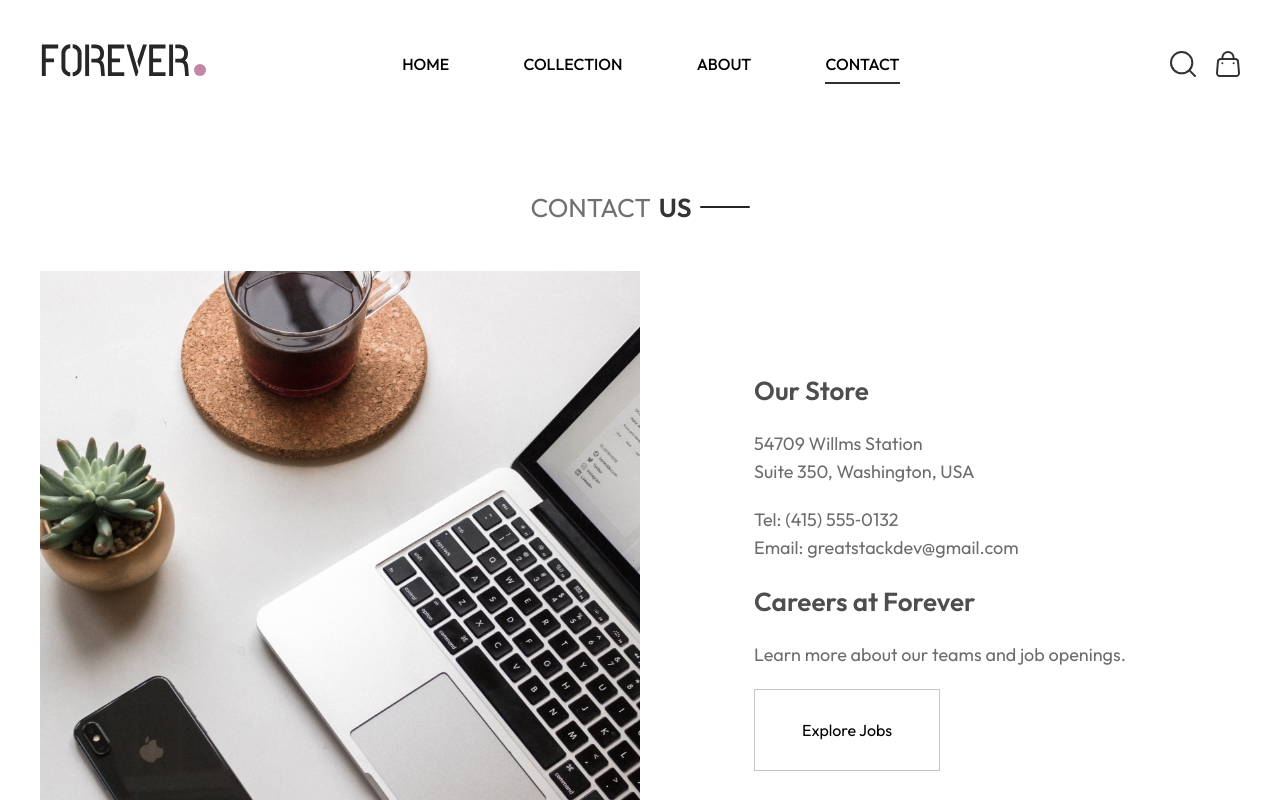
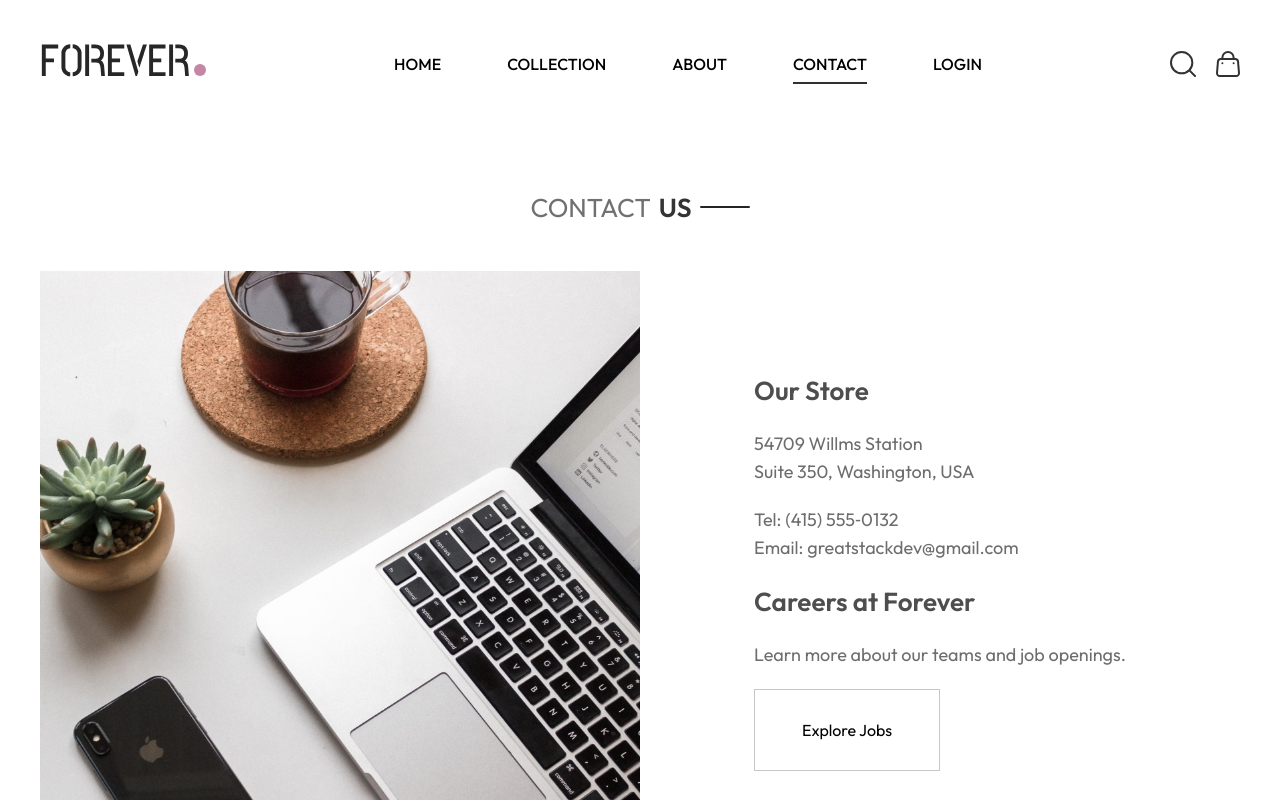
Before and after one commit to bimasenaadji/forever-app, a React (Vite) app: page /contact-us in a window 1280 px wide. Shown: the top 800 px of the page. Built offline with nearby package versions, Linux system fonts and the light colour scheme.

Commit message:
fix(navbar): fix active link on header login

```diff
--- a/src/components/ui/Navbar.jsx
+++ b/src/components/ui/Navbar.jsx
@@ -1,5 +1,5 @@
 import React from "react";
-import { Link, NavLink } from "react-router";
+import { NavLink } from "react-router";
 import { useAuth } from "../../../context/authContext";
 
 const navLinks = [
@@ -29,14 +29,26 @@ const Navbar = ({ className }) => {
           </li>
         ))}
         <li>
-          <Link
+          <NavLink
             to={"/login"}
-            className={`${
-              isLoggedIn ? "hidden" : "block"
-            } p-4  text-white bg-black lg:hidden`}
+            className={({ isActive }) => {
+              const classes = [];
+
+              if (isLoggedIn) {
+                classes.push("hidden");
+              } else {
+                classes.push("");
+              }
+
+              if (isActive) {
+                classes.push(activeLinkClass);
+              }
+
+              return classes.join(" ");
+            }}
           >
             Login
-          </Link>
+          </NavLink>
         </li>
       </ul>
     </nav>
```
